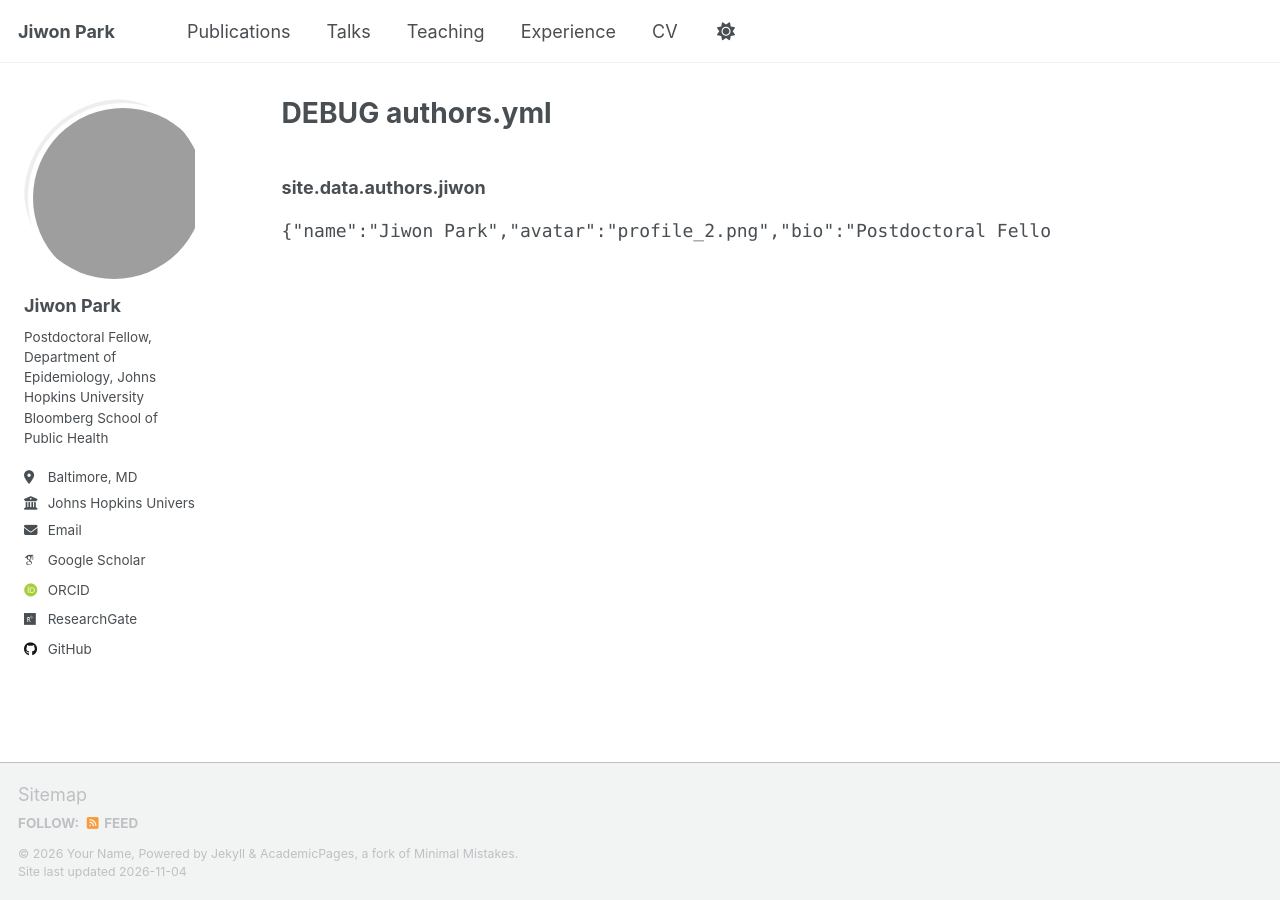
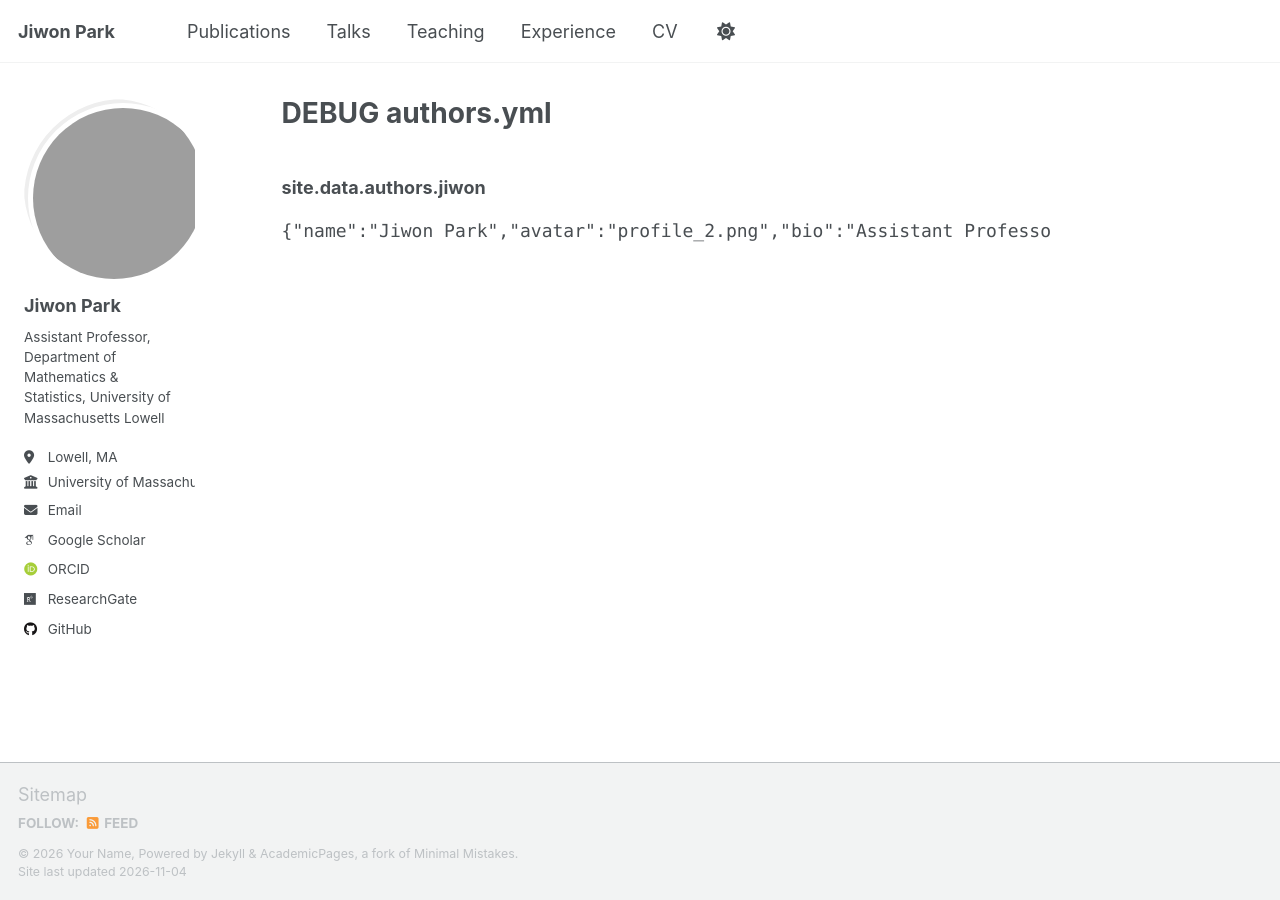
Before and after one commit to JiwonPark41/JiwonPark41.github.io, a Jekyll site: the page built from debug.md, in a window 1280 px wide. Built offline with Jekyll 4.4.1, drawn with Linux system fonts in a browser that asks for light colours; some web fonts are replaced; a script that is not in the unit is left out.

Commit message:
Update author information for Jiwon Park

```diff
--- a/_data/authors.yml
+++ b/_data/authors.yml
@@ -1,10 +1,10 @@
 jiwon:
   name: "Jiwon Park"
   avatar: "profile_2.png"
-  bio: "Postdoctoral Fellow, Department of Epidemiology, Johns Hopkins University Bloomberg School of Public Health"
-  location: "Baltimore, MD"
-  employer: "Johns Hopkins University"
-  email: "jpark335@jh.edu"
+  bio: "Assistant Professor, Department of Mathematics & Statistics, University of Massachusetts Lowell"
+  location: "Lowell, MA"
+  employer: "University of Massachusetts Lowell"
+  email: "Jiwon_Park@uml.edu"
   github: "JiwonPark41"
   googlescholar: "https://scholar.google.com/citations?user=9XWCyEoAAAAJ&hl=ko"
   researchgate: "https://www.researchgate.net/profile/Jiwon-Park-42?ev=hdr_xprf"
```
